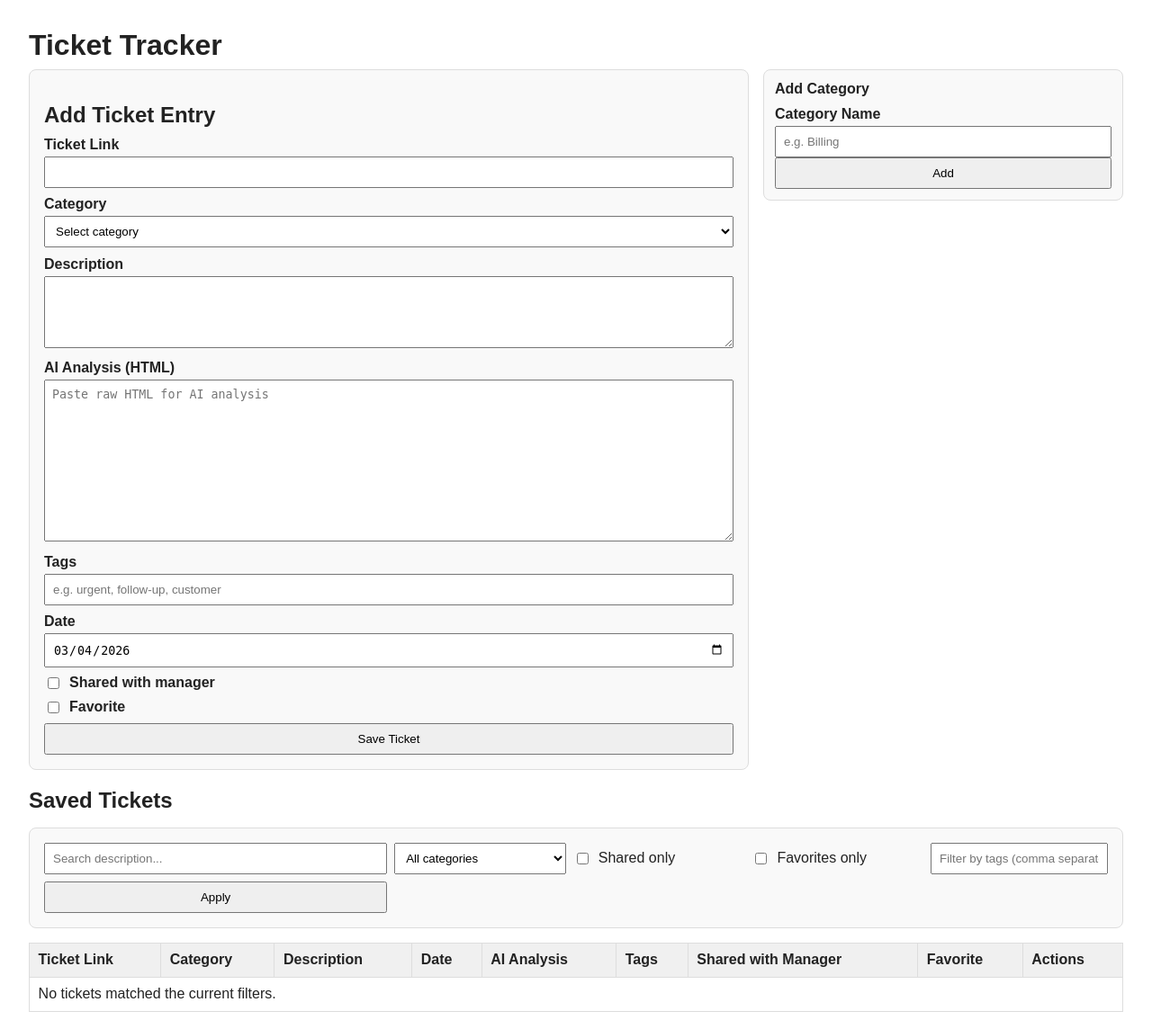
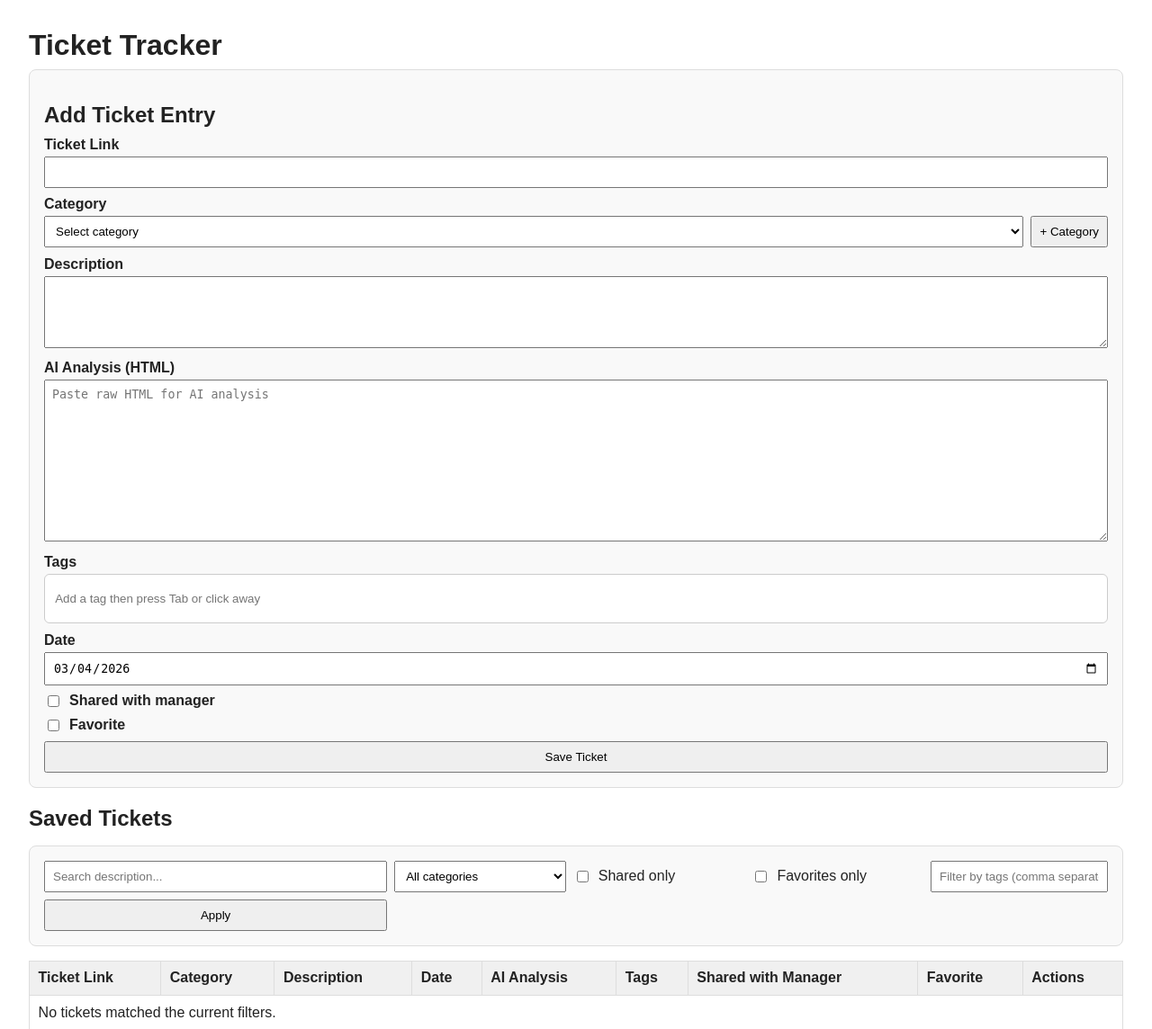
Before and after one commit to Mitchell-13/pack_tracker, a Flask app: page / in a window 1280 px wide. Shown: the top 1144 px of the page at 90% size. Run offline with Flask 3, Linux system fonts and the light colour scheme; data that the repository does not hold is empty.

Commit message:
Update ticket UI with category modal and tag bubbles

```diff
--- a/templates/index.html
+++ b/templates/index.html
@@ -8,7 +8,7 @@
   <style>
     body { font-family: Arial, sans-serif; margin: 2rem; color: #222; }
     h1, h2 { margin-bottom: 0.5rem; }
-    .layout { display: grid; grid-template-columns: minmax(340px, 2fr) minmax(240px, 1fr); gap: 1rem; margin-bottom: 1rem; align-items: start; }
+    .layout { display: grid; grid-template-columns: minmax(340px, 1fr); gap: 1rem; margin-bottom: 1rem; align-items: start; }
     form { border: 1px solid #ddd; border-radius: 8px; padding: 1rem; background: #f9f9f9; }
     .compact-form { padding: 0.75rem; }
     .compact-form h2 { font-size: 1rem; margin-top: 0; }
@@ -36,10 +36,20 @@
     .analysis-link { color: #1565c0; text-decoration: underline; cursor: pointer; border: 0; background: transparent; padding: 0; font-size: inherit; }
     .modal.hidden { display: none; }
     .modal { position: fixed; inset: 0; background: rgba(0, 0, 0, 0.55); display: flex; align-items: center; justify-content: center; padding: 1rem; z-index: 999; }
-    .modal-content { background: #fff; border-radius: 8px; width: min(100%, 1200px); height: min(100%, 850px); display: flex; flex-direction: column; overflow: hidden; }
+    .modal-content { background: #fff; border-radius: 8px; width: min(98vw, 1500px); height: min(95vh, 1050px); display: flex; flex-direction: column; overflow: hidden; }
     .modal-header { padding: 0.75rem 1rem; border-bottom: 1px solid #ddd; display: flex; justify-content: space-between; align-items: center; }
     .modal-header button { width: auto; }
     .modal iframe { border: 0; width: 100%; flex: 1; }
+    .field-with-button { display: flex; gap: 0.5rem; align-items: center; }
+    .field-with-button select { flex: 1; }
+    .field-with-button button { width: auto; white-space: nowrap; }
+    .tag-editor { border: 1px solid #ccc; border-radius: 6px; background: #fff; padding: 0.35rem; display: flex; flex-wrap: wrap; gap: 0.35rem; min-height: 42px; }
+    .tag-editor input { border: 0; outline: none; min-width: 180px; flex: 1; padding: 0.35rem; }
+    .tag-bubble { display: inline-flex; align-items: center; gap: 0.4rem; background: #e8f0fe; color: #113a8f; border-radius: 999px; padding: 0.2rem 0.55rem; font-size: 0.9rem; }
+    .tag-bubble button { width: auto; border: 0; background: transparent; color: inherit; cursor: pointer; padding: 0; line-height: 1; font-size: 1rem; }
+    .tag-list { display: flex; flex-wrap: wrap; gap: 0.35rem; }
+    .small-modal-content { background: #fff; border-radius: 8px; width: min(100%, 460px); }
+    .small-modal-body { padding: 1rem; }
     @media (max-width: 840px) {
       .layout { grid-template-columns: 1fr; }
       .controls form { grid-template-columns: 1fr; }
@@ -56,12 +66,15 @@
       <input id="link" name="link" type="url" required />
 
       <label for="category_id">Category</label>
+      <div class="field-with-button">
         <select id="category_id" name="category_id" required>
           <option value="" selected disabled>Select category</option>
           {% for category in categories %}
             <option value="{{ category['id'] }}">{{ category['name'] }}</option>
           {% endfor %}
         </select>
+        <button id="open-category-modal" type="button">+ Category</button>
+      </div>
 
       <label for="description">Description</label>
       <textarea id="description" name="description" required></textarea>
@@ -70,7 +83,10 @@
       <textarea id="ai_analysis" class="analysis-input" name="ai_analysis" placeholder="Paste raw HTML for AI analysis"></textarea>
 
       <label for="tags">Tags</label>
-      <input id="tags" name="tags" type="text" placeholder="e.g. urgent, follow-up, customer" />
+      <input id="tags" name="tags" type="hidden" />
+      <div class="tag-editor" data-tag-editor data-hidden-input-id="tags">
+        <input type="text" placeholder="Add a tag then press Tab or click away" data-tag-input />
+      </div>
 
       <label for="date">Date</label>
       <input id="date" name="date" type="date" value="{{ today_date }}" required />
@@ -86,13 +102,6 @@
       </label>
 
       <button type="submit">Save Ticket</button>
-    </form>
-
-    <form action="{{ url_for('add_category') }}" method="post" class="compact-form">
-      <h2>Add Category</h2>
-      <label for="name">Category Name</label>
-      <input id="name" name="name" type="text" placeholder="e.g. Billing" required />
-      <button type="submit">Add</button>
     </form>
   </div>
 
@@ -118,7 +127,10 @@
     <textarea id="edit_ai_analysis" class="analysis-input" name="ai_analysis" placeholder="Paste raw HTML for AI analysis">{{ ticket_to_edit['ai_analysis'] }}</textarea>
 
     <label for="edit_tags">Tags</label>
-    <input id="edit_tags" name="tags" type="text" value="{{ ticket_to_edit['tags'] if ticket_to_edit else '' }}" placeholder="e.g. urgent, follow-up, customer" />
+    <input id="edit_tags" name="tags" type="hidden" value="{{ ticket_to_edit['tags'] if ticket_to_edit else '' }}" />
+    <div class="tag-editor" data-tag-editor data-hidden-input-id="edit_tags">
+      <input type="text" placeholder="Add a tag then press Tab or click away" data-tag-input />
+    </div>
 
     <label for="edit_date">Date</label>
     <input id="edit_date" name="date" type="date" value="{{ ticket_to_edit['date'] }}" required />
@@ -205,7 +217,17 @@
             —
           {% endif %}
         </td>
-        <td>{{ ticket['tags'] if ticket['tags'] else '—' }}</td>
+        <td>
+          {% if ticket['tags'] %}
+            <div class="tag-list">
+              {% for tag in ticket['tags'].split(', ') %}
+                <span class="tag-bubble">{{ tag }}</span>
+              {% endfor %}
+            </div>
+          {% else %}
+            —
+          {% endif %}
+        </td>
         <td>{{ '✅' if ticket['shared_with_manager'] else '❌' }}</td>
         <td>{{ '⭐' if ticket['favorite'] else '—' }}</td>
         <td class="actions">
@@ -233,10 +255,29 @@
     </div>
   </div>
 
+  <div id="category-modal" class="modal hidden" role="dialog" aria-modal="true" aria-labelledby="category-modal-title">
+    <div class="small-modal-content">
+      <div class="modal-header">
+        <h3 id="category-modal-title">Add Category</h3>
+        <button id="close-category-modal" type="button">Close</button>
+      </div>
+      <div class="small-modal-body">
+        <form action="{{ url_for('add_category') }}" method="post" class="compact-form">
+          <label for="name">Category Name</label>
+          <input id="name" name="name" type="text" placeholder="e.g. Billing" required />
+          <button type="submit">Add Category</button>
+        </form>
+      </div>
+    </div>
+  </div>
+
   <script>
     const analysisModal = document.getElementById('analysis-modal');
     const analysisFrame = document.getElementById('analysis-frame');
     const closeAnalysisModalButton = document.getElementById('close-analysis-modal');
+    const categoryModal = document.getElementById('category-modal');
+    const openCategoryModalButton = document.getElementById('open-category-modal');
+    const closeCategoryModalButton = document.getElementById('close-category-modal');
 
     function renderMixedAnalysis(rawAnalysis) {
       const raw = (rawAnalysis || '').trim();
@@ -316,10 +357,118 @@
       }
     });
 
+    function closeCategoryModal() {
+      categoryModal.classList.add('hidden');
+    }
+
+    openCategoryModalButton.addEventListener('click', () => {
+      categoryModal.classList.remove('hidden');
+      const nameInput = document.getElementById('name');
+      if (nameInput) {
+        nameInput.focus();
+      }
+    });
+
+    closeCategoryModalButton.addEventListener('click', closeCategoryModal);
+    categoryModal.addEventListener('click', (event) => {
+      if (event.target === categoryModal) {
+        closeCategoryModal();
+      }
+    });
+
     document.addEventListener('keydown', (event) => {
       if (event.key === 'Escape' && !analysisModal.classList.contains('hidden')) {
         closeAnalysisModal();
       }
+      if (event.key === 'Escape' && !categoryModal.classList.contains('hidden')) {
+        closeCategoryModal();
+      }
+    });
+
+    function initializeTagEditor(editor) {
+      const hiddenInput = document.getElementById(editor.dataset.hiddenInputId);
+      const tagInput = editor.querySelector('[data-tag-input]');
+      if (!hiddenInput || !tagInput) {
+        return;
+      }
+
+      const tags = [];
+      const existingTags = (hiddenInput.value || '')
+        .split(',')
+        .map((tag) => tag.trim())
+        .filter((tag) => tag);
+
+      function syncHiddenInput() {
+        hiddenInput.value = tags.join(', ');
+      }
+
+      function removeTag(indexToRemove) {
+        tags.splice(indexToRemove, 1);
+        renderTags();
+      }
+
+      function renderTags() {
+        editor.querySelectorAll('.tag-bubble').forEach((bubble) => bubble.remove());
+
+        tags.forEach((tag, index) => {
+          const bubble = document.createElement('span');
+          bubble.className = 'tag-bubble';
+          bubble.textContent = tag;
+
+          const removeButton = document.createElement('button');
+          removeButton.type = 'button';
+          removeButton.setAttribute('aria-label', `Remove ${tag}`);
+          removeButton.textContent = '×';
+          removeButton.addEventListener('click', () => removeTag(index));
+          bubble.appendChild(removeButton);
+
+          editor.insertBefore(bubble, tagInput);
+        });
+
+        syncHiddenInput();
+      }
+
+      function addTag(rawTag) {
+        const tag = (rawTag || '').trim();
+        if (!tag) {
+          return;
+        }
+
+        const lowerTag = tag.toLowerCase();
+        if (tags.some((existingTag) => existingTag.toLowerCase() === lowerTag)) {
+          return;
+        }
+
+        tags.push(tag);
+        renderTags();
+      }
+
+      function commitInputTag() {
+        addTag(tagInput.value);
+        tagInput.value = '';
+      }
+
+      existingTags.forEach((tag) => addTag(tag));
+
+      tagInput.addEventListener('keydown', (event) => {
+        if (event.key === 'Tab') {
+          commitInputTag();
+        }
+      });
+
+      tagInput.addEventListener('blur', () => {
+        commitInputTag();
+      });
+
+      editor.addEventListener('click', () => {
+        tagInput.focus();
+      });
+
+      renderTags();
+    }
+
+    document.querySelectorAll('[data-tag-editor]').forEach((editor) => {
+      initializeTagEditor(editor);
     });
   </script>
 </body>
```
Lines whose indentation alone changed are shown as unchanged.
